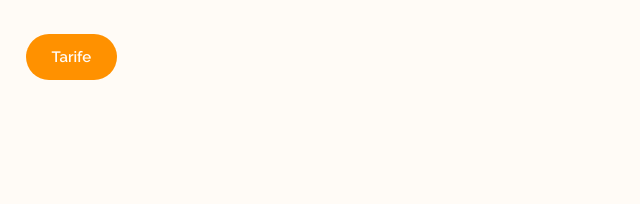
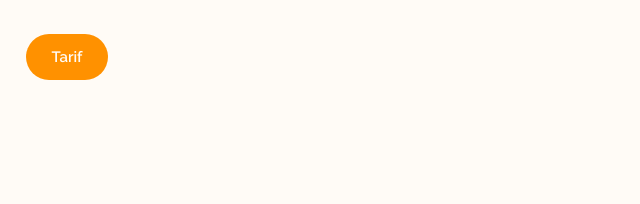
Before and after one commit to microJasper/microjasper.github.io, a plain HTML site: page index.html in a window 1280 px wide. Shown: the part 455-659 px from the top of the page, 0-640 px from the left. Drawn offline with nearby package versions, Linux system fonts and the light colour scheme.

Commit message:
yemek.sitesi

```diff
--- a/index.html
+++ b/index.html
@@ -40,7 +40,7 @@
         <div class="anasayfa-text">
             <h1><span>Hoş Geldiniz </span> Lezzetin  Adresi &YemeğinKodu</h1>
             <p>YBS ABÜ'den Beri Sofralarınızdayız! 2023 yılında, yemek tutkusuyla başladığımız bu lezzet yolculuğunda, her tarifte bir hikaye, her tabakta bir mutluluk sunmayı hedefledik. Lezzet dolu tarifler, pratik mutfak tüyoları ve sofralarınıza ilham verecek yaratıcı fikirlerle sizlerleyiz.<br> Dünya mutfaklarından yerel tatlara, acemilerden usta şeflere herkese uygun içeriklerle mutfağınızda yer açın!</p>
-            <a href="#" class="btn">Tarife</a>
+            <a href="#" class="btn">Tarif</a>
         </div>
 
         <div class="anasayfa-img">
@@ -115,7 +115,7 @@
         tarif tarif tarif tarif tarif tarif tarif tarif Tariftariftarif
         tarif <br><br>Eğerrr Tarif tarif tarif tarif tarif tarif tarif tarif MalKeremtarif
         tarif tarif tarif tarif</p>
-        <a href="#" class="btn">Tarife</a>
+        <a href="#" class="btn">Tarif</a>
     </div>
 </section>
 <!---Tariflerbölümü diye düşünüyorem-->
```
